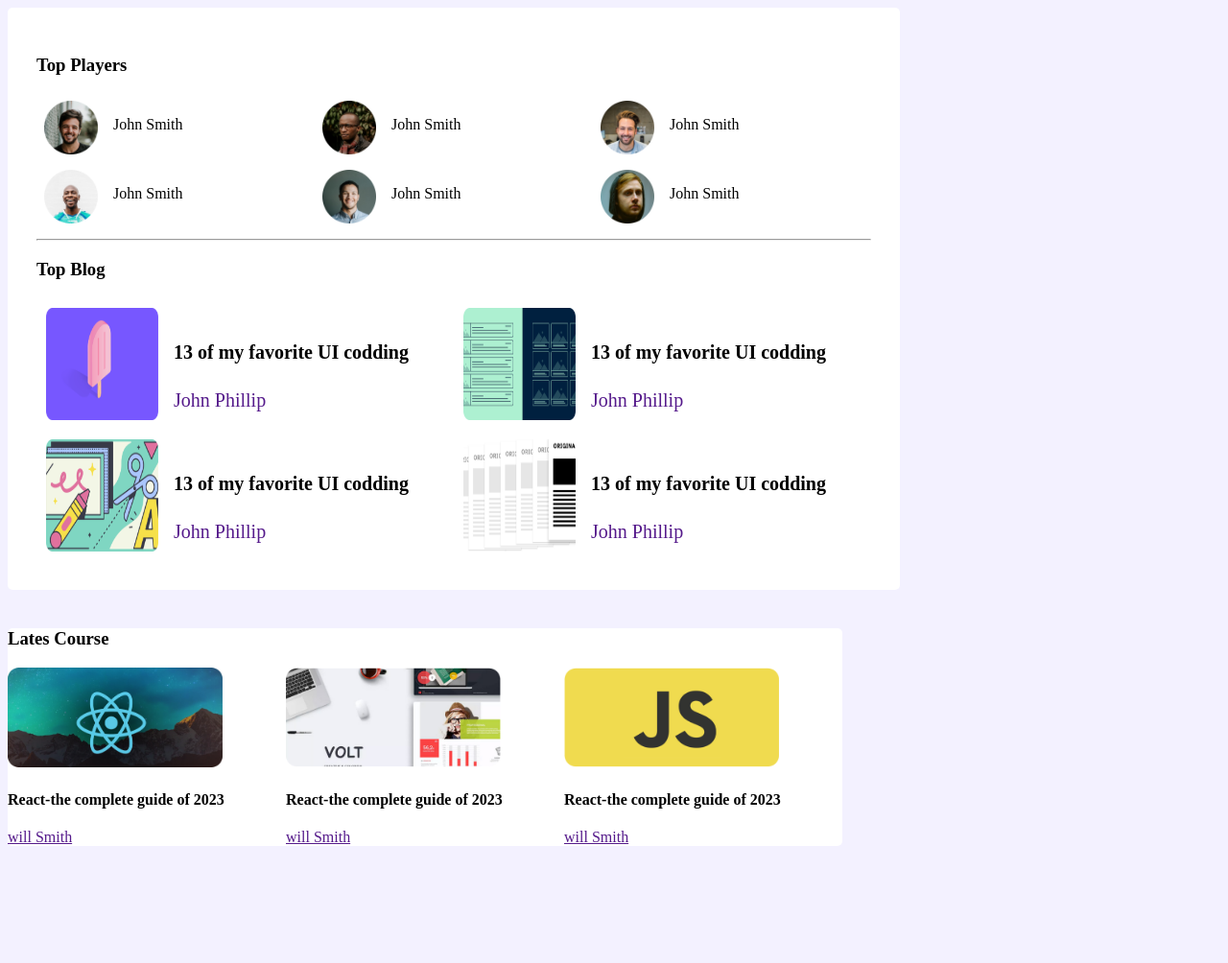
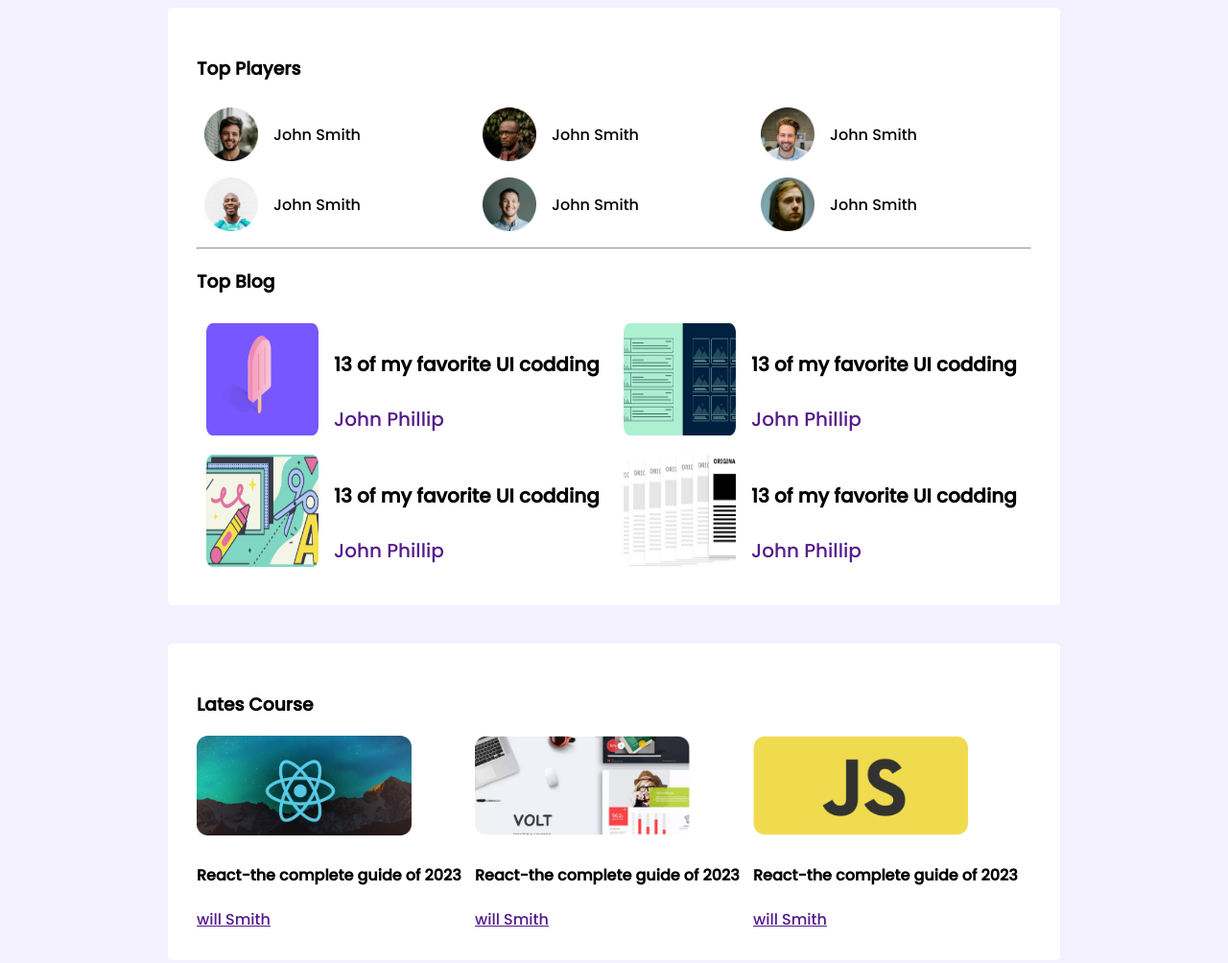
Before and after one commit to Mostafiz1257/leader-board-repo, a plain HTML site: page index.html in a window 1280 px wide. Shown: the whole page at 96% size. Before the commit the page ends 890 px from the top, so only its background shows below. Drawn offline with Linux system fonts and the light colour scheme.

```diff
--- a/index.html
+++ b/index.html
@@ -7,7 +7,8 @@
     <title>Leader Board</title>
     <link rel="stylesheet" href="style.css">
 </head>
-<body>
+<body class="main">
+    <!-- top players and blogs section -->
    <section class="top">
     <section class="top-section">
         <h3>Top Players</h3>
--- a/style.css
+++ b/style.css
@@ -1,9 +1,19 @@
+@import url('https://fonts.googleapis.com/css2?family=Open+Sans&family=Poppins:wght@500&display=swap');
+.main{
+    display: flex;
+    flex-direction: column;
+    align-items: center;
+}
+
+
 body{
+    font-family: 'Open Sans', sans-serif;
+font-family: 'Poppins', sans-serif;
     background-color: #F3F1FF;
 }
 
 .top{
-   justify-content: center;
+   align-items: center;
 }
 .top-section{
 
@@ -61,6 +71,7 @@ body{
 /*
 lates-course-section */
 .lates-couse{
+    padding: 30px;
     width: 870px;
     background-color: #FFFFFF;
     margin-top: 40px;
@@ -74,4 +85,9 @@ lates-course-section */
 .course-pic{
     width: 224px;
     height: 104px;
+
 }
+
+/*..............
+Responsive
+..............*/
```
